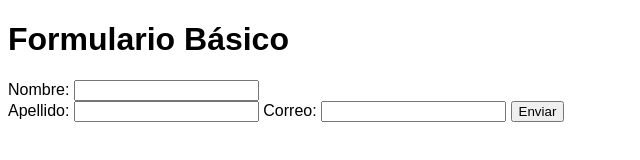
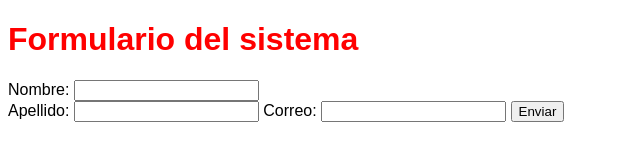
Before and after one commit to keneth04/proyecto-gitflow, a plain HTML site: page index.html in a window 1280 px wide. Shown: the whole page, without its empty margins (0-640 px from the left). Drawn offline with Linux system fonts and the light colour scheme.

Commit message:
Cambio en develop: modificando título con estilo rojo

```diff
--- a/index.html
+++ b/index.html
@@ -7,7 +7,7 @@
 </head>
 <body>
 
-    <h1>Formulario Básico</h1>
+    <h1>Formulario del sistema</h1>
 
     <form>
 
--- a/style.css
+++ b/style.css
@@ -1,3 +1,7 @@
 body {
     font-family: Arial, sans-serif;
 }
+
+h1 {
+    color: red;
+}
```
